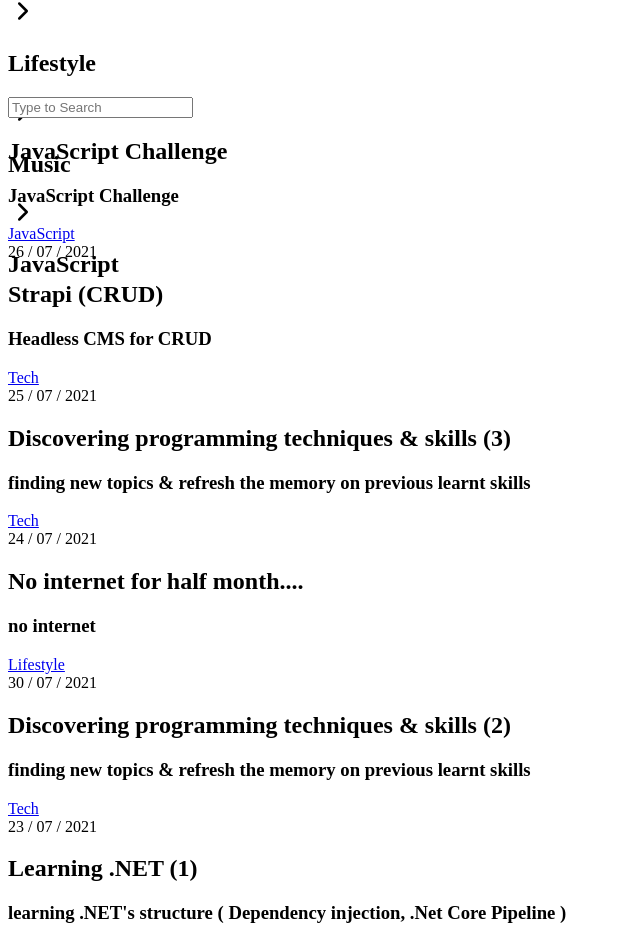
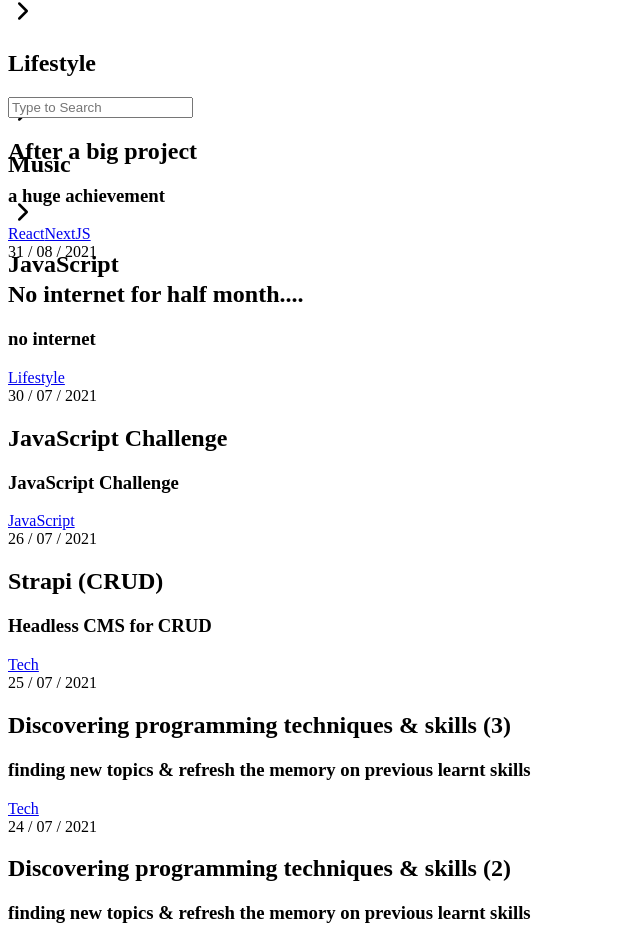
Before and after one commit to theo923/next-ssg-personal-blog, a Next.js app: page / in a window 1280 px wide. Shown: the part 1458-2393 px from the top of the page, without its empty margins (0-640 px from the left). Built offline with nearby package versions, Linux system fonts and the light colour scheme; a web font is replaced by a local one.

Commit message:
blogpost for 8/31

```diff
--- a/components/About/CompleteSkillSets.js
+++ b/components/About/CompleteSkillSets.js
@@ -9,6 +9,7 @@ const CompleteSkillSets = ({ forwardRef }) => {
     const skills = {
         'React': true,
         'NextJS': true,
+		'Serverless': true,
         'ExpressJS': true,
         'TypeScript': true,
         'TailwindCSS': true,
--- a/posts/202107230-1000.md
+++ b/posts/20210730-1000.md
@@ -5,9 +5,9 @@ date: 30 / 07 / 2021
 tags: ["Lifestyle"]
 ---
 
-<p>Due to the issues from internet provider,</p>
+<p>Due to the issues from the internet provider,</p>
 <p>my github streak ended and I will not be able to access any files of my learning material for half month.</p>
-<p>I am afraid I can not keep github contribution every day and working on my current freelance job & personal project until the network issue is solved.</p>
+<p>I am afraid I can not keep contribute to github every day and working on my current freelance job & personal project until the network issue is solved.</p>
 <p>Therefore, I could not updated my blog until the engineer solve the issue for my home.</p>
 <p>Noted that my network provider is BT.</p>
 <br/><br/><br/><br/>
--- /dev/null
+++ b/posts/20210830-2020 copy.md
@@ -0,0 +1,13 @@
+---
+title: After a big project
+description: a huge achievement
+date: 31 / 08 / 2021
+tags: ["React", "NextJS"]
+---
+
+<p>Finally got some time to take a breathe, I have finished a international startup project for building a online shop.</p>
+<p>This is a great challenge for me to handle a big fullstack project like this.</p>
+<p>I have learnt a lot after these day like having efficiency on coding and dealing with security issues.</p>
+<p>These experiences help me becoming a better programmer.</p>
+
+<p>After a big project like this, it is time for another!</p>
```
